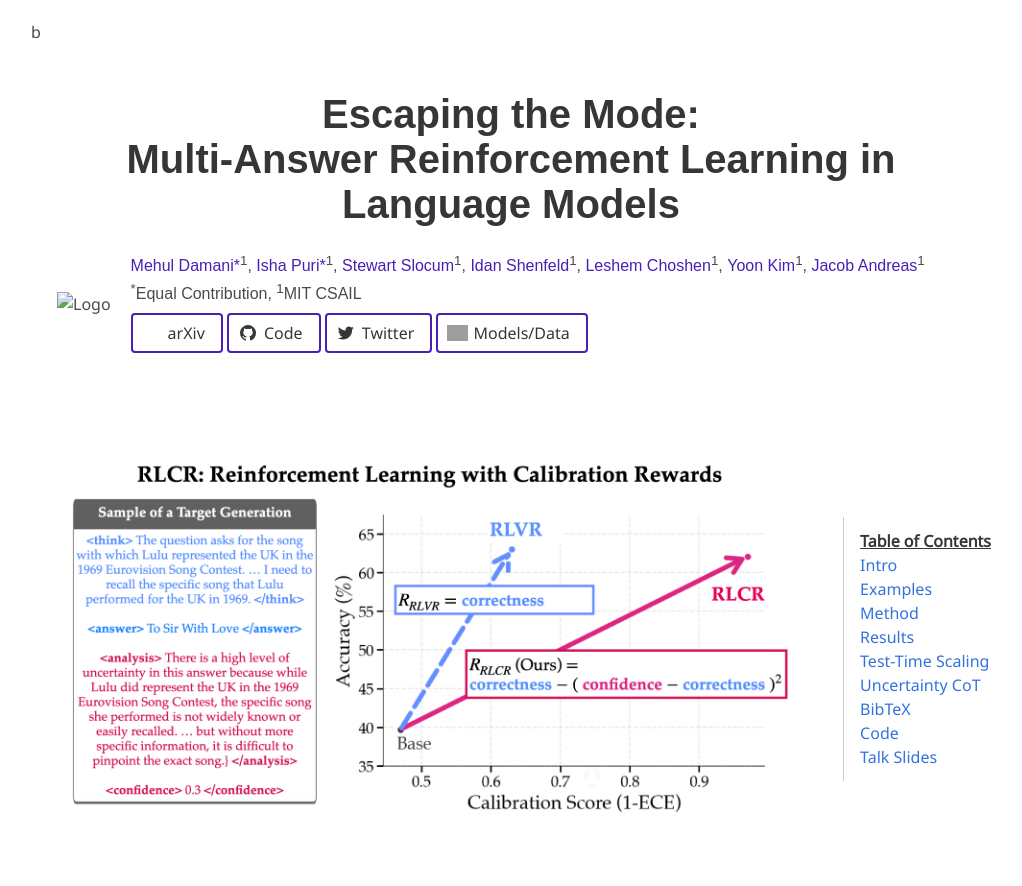
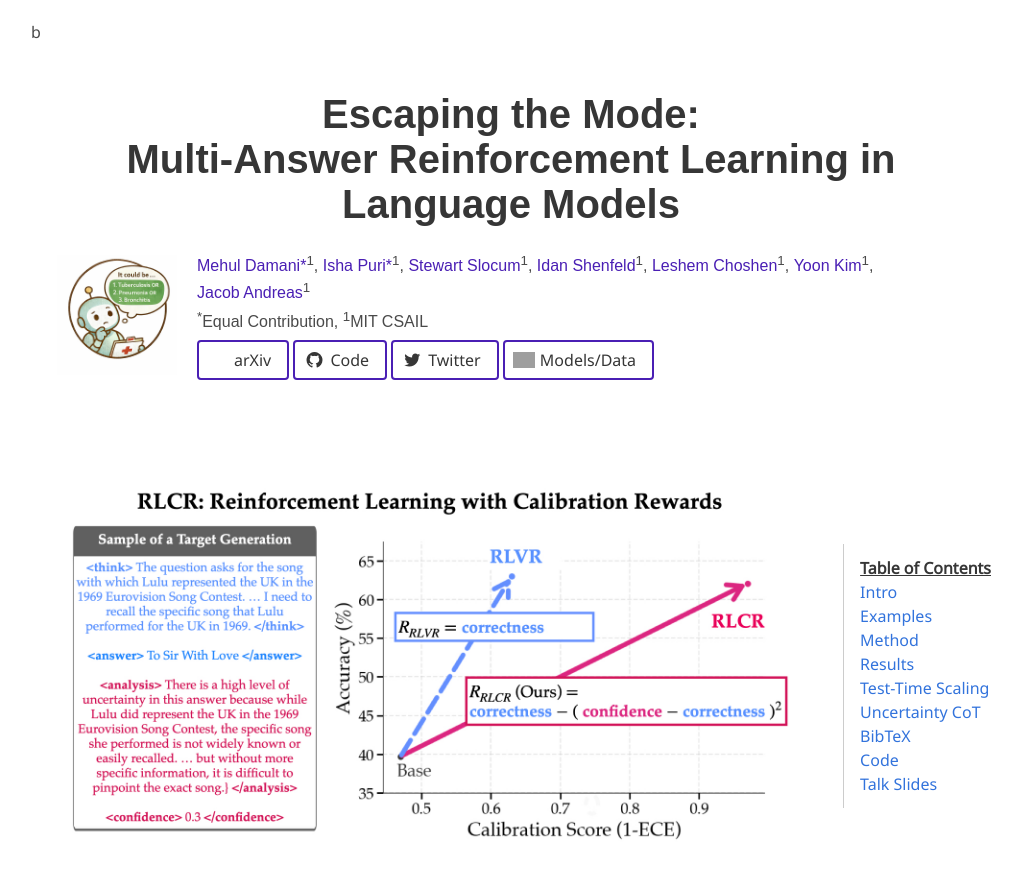
Before and after one commit to multi-answer-rl/multi-answer-rl.github.io, a plain HTML site: page index.html in a window 1280 px wide. Shown: the top 886 px of the page, without its empty margins (129-1151 px from the left). Drawn offline with nearby package versions, Linux system fonts and the light colour scheme; grey boxes are pictures that could not be loaded; some icons are missing; a web font is replaced by a local one.

Commit message:
update 1

```diff
--- a/index.html
+++ b/index.html
@@ -143,7 +143,7 @@ b
 
       <div class="columns" style="align-items: center; margin-left: 0;">
         <div class="column is-narrow" style="padding-right: 20px; margin-left: -10px;">
-          <img src="assets/images/multi_answer_logo.png" alt="Logo" style="height: 120px;">
+          <img src="assets/images/multiAns_logo1.png" alt="Logo" style="height: 120px;">
         </div>
         <div class="column" style="padding-left: 0;">
           <div class="is-size-6 publication-authors" style="margin-bottom: 1px;">
```
